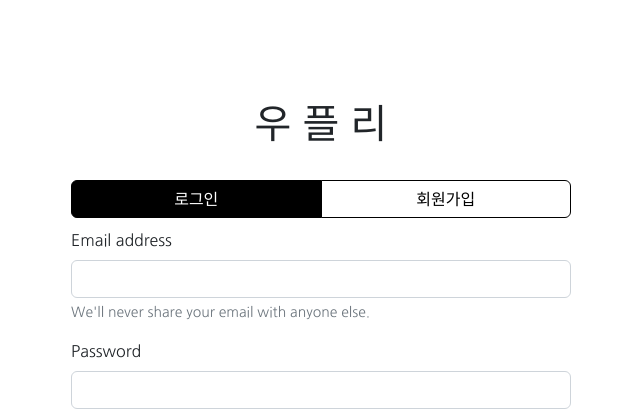
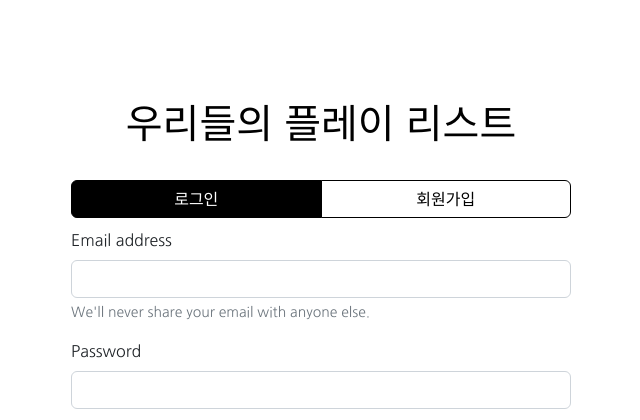
Before and after one commit to YoungwooKim09/our-playlist, a Flask app: page /login in a window 1280 px wide. Shown: the top 420 px of the page, without its empty margins (319-959 px from the left). Run offline with Flask 2, Linux system fonts and the light colour scheme.

Commit message:
feature. login 미완성(암호화 전송 필요)

```diff
--- a/login_api.py
+++ b/login_api.py
@@ -1,5 +1,5 @@
 from __main__ import app
-from datetime import datetime
+from datetime import datetime, timedelta
 from flask import render_template, jsonify, request
 import hashlib
 from pymongo import MongoClient
@@ -23,16 +23,14 @@ def api_login():
     pw_hash = hashlib.sha256(pw_rec.encode('utf-8')).hexdigest()
 
     result = db.user.find_one({'id' : id_rec, 'pw' : pw_hash})
-
+    print(result)
     if result is not None:
-
         payload = {
             'id' : id_rec,
-            # 'exp' : datetime.utcnow() + datetime.timedelta(seconds=5)
+            'exp' : datetime.utcnow() + timedelta(seconds=5)
         }
-
         token = jwt.encode(payload, SECRET_KEY, algorithm='HS256')
-        return jsonify({'result' : 'success', 'token' : token})
+        return jsonify({'result' : 'success', 'msg' : result['name'] + '님 환영합니다.', 'token' : token})
     else:
         return jsonify({'result' : 'success', 'msg' : "아이디/비밀번호가 일치하지 않습니다."})
 
--- a/templates/login.html
+++ b/templates/login.html
@@ -36,6 +36,12 @@
 
     .contents-box {
       margin-top: 10px;
+    }
+
+    a.gohome:link{
+      color: #000;
+      text-decoration : none;
+
     }
   </style>
   <script>
@@ -82,7 +88,11 @@
         }
       })
     }
+    function tokenization() {
+      let jwt = require("jsonwebtoken");
+      let secretObj = require("../config/jwt")
 
+    }
     function log_in() {
 
       let id = $('#log-in-email').val();
@@ -93,8 +103,9 @@
         data: { id_return: id, pw_return: pw },
         success: function (response) {
           if (response['result'] == 'success') {
-            alert('log-in-success');
+            // alert('log-in-success');
             console.log(id, pw);
+            alert(response['msg'])
           }
           else {
             alert('log-in-fail');
@@ -109,9 +120,11 @@
 <body>
   <div class="pad">
     <div class="padding-box" style="font-family: 'Nanum Gothic', sans-serif;">
-      <h1 style="text-align: center;">
-        우 플 리
-      </h1>
+      <a  class="gohome" href="/">
+        <h1 style="text-align: center;">
+          우리들의 플레이 리스트
+        </h1>
+      </a>
 
       <br>
       <div class="btn-group" role="group" aria-label="Basic example">
```
